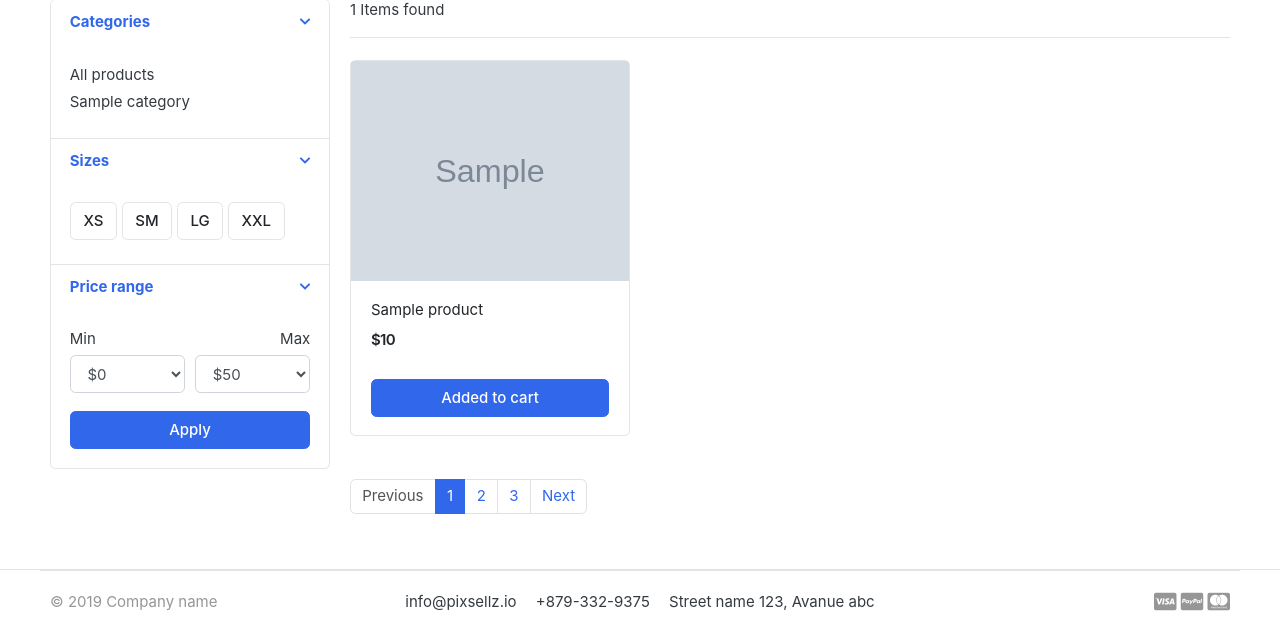
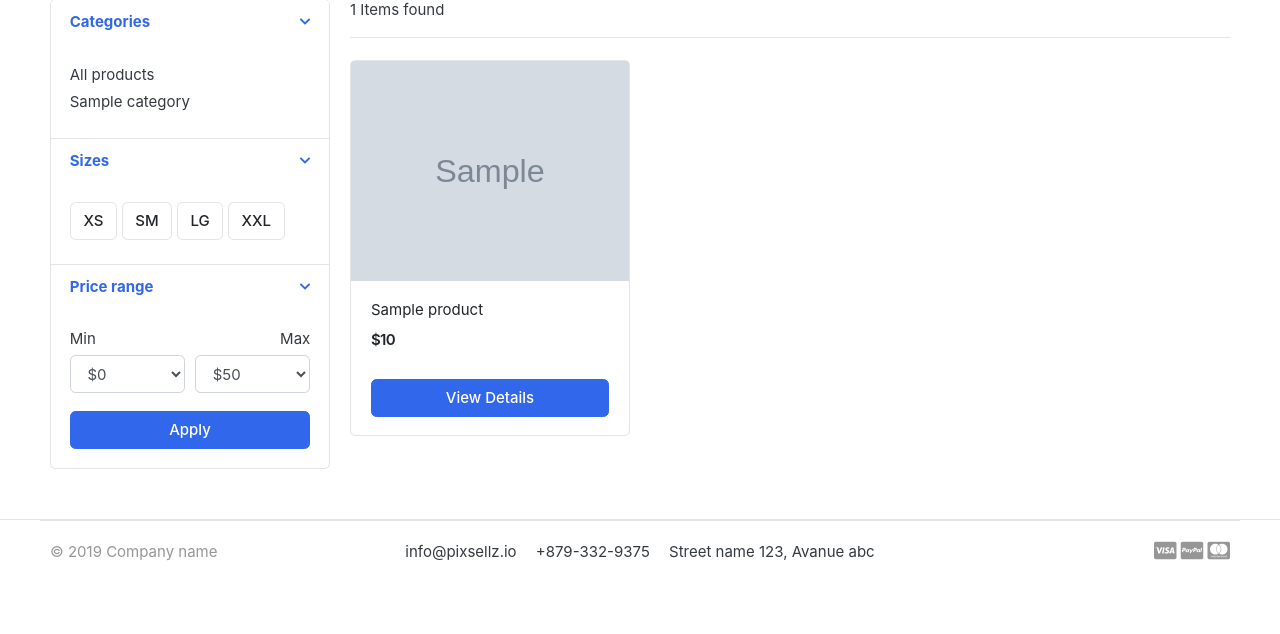
Before and after one commit to jeffngugi/greatkart, a Django app: page /store/ in a window 1280 px wide. Shown: the part 295-929 px from the top of the page. After the commit the page ends 856 px from the top, so only its background shows below. Run offline with Django 5.2, Linux system fonts and the light colour scheme; tables that the repository leaves empty hold one stand-in row (values such as "Sample post"); grey boxes marked "Sample" are stand-in pictures; some libraries are stand-ins or nearby versions; some web fonts are replaced.

Commit message:
feat: pagination

```diff
--- a/store/views.py
+++ b/store/views.py
@@ -1,5 +1,5 @@
 from django.shortcuts import render, get_object_or_404
-
+from django.core.paginator import EmptyPage, PageNotAnInteger, Paginator
 from carts.models import CartItem
 from carts.views import _cart_id
 from category.models import Category
@@ -14,13 +14,18 @@ def store(request, category_slug=None):
     if category_slug != None:
         categories = get_object_or_404(Category, slug =category_slug)
         products = Product.objects.filter(category=categories, is_available=True)
+        paginator = Paginator(products, 3)
+        page = request.GET.get('page')
+        paged_products = paginator.get_page(page)
         product_count = products.count()
     else:
-        products = Product.objects.filter(is_available=True)
+        products = Product.objects.filter(is_available=True).order_by('id')
+        paginator = Paginator(products, 6)
+        page = request.GET.get('page')
+        paged_products = paginator.get_page(page)
         product_count = products.count()
-    print(products)
     context = {
-        'products': products,
+        'products': paged_products,
         'product_count': product_count,
     }
     return render(request, "store/store.html", context)
--- a/templates/store/store.html
+++ b/templates/store/store.html
@@ -165,7 +165,7 @@
                   </div>
                   <!-- price-wrap.// -->
                 </div>
-                <a href="#" class="btn btn-block btn-primary">Added to cart </a>
+                <a href="{{ product.get_url}}" class="btn btn-block btn-primary">View Details</a>
               </figcaption>
             </figure>
           </div>
@@ -174,17 +174,35 @@
         <!-- row end.// -->
 
         <nav class="mt-4" aria-label="Page navigation sample">
+          {% if products.has_other_pages %}
           <ul class="pagination">
-            <li class="page-item disabled">
+            {% if products.has_previous %}
+            <li class="page-item">
+              <a class="page-link" href="?page={{products.previous_page_number">Previous</a>
+            </li>
+            {% else %}
+             <li class="page-item disabled">
               <a class="page-link" href="#">Previous</a>
             </li>
+            {% endif %}
+            {% for i in products.paginator.page_range %}
+            {% if products.number == i %}
             <li class="page-item active">
-              <a class="page-link" href="#">1</a>
+              <a class="page-link" href="#">{{i}}</a>
             </li>
-            <li class="page-item"><a class="page-link" href="#">2</a></li>
-            <li class="page-item"><a class="page-link" href="#">3</a></li>
-            <li class="page-item"><a class="page-link" href="#">Next</a></li>
+            {% else %}
+             <li class="page-item">
+                <a class="page-link disabled" href="?page={{i}}">{{i}}</a>
+              </li>
+            {% endif %}
+            {% endfor %}
+            {% if products.has_next %}
+            <li class="page-item"><a class="page-link" href="?page={{products.next_page_number}}">Next</a></li>
+            {% else %}
+            <li class="page-item disabled"><a class="page-link" href="#">Next</a></li>
+            {% endif %}
           </ul>
+          {% endif %}
         </nav>
       </main>
       <!-- col.// -->
```
